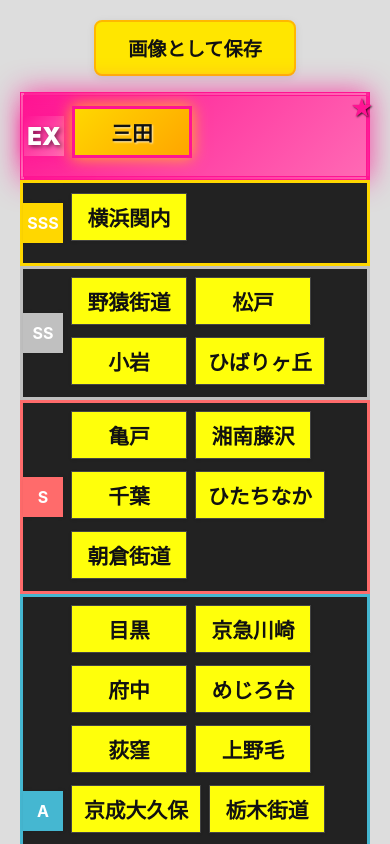
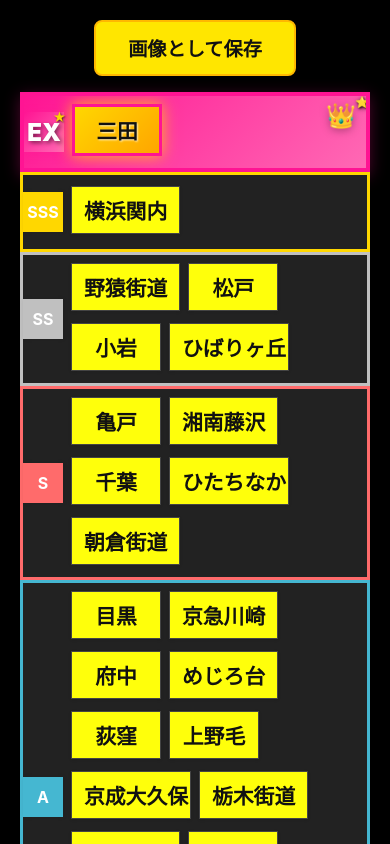
Before and after one commit to TakedaMK/jiro_tier, a React (Create React App) app: page / in a window 390 px wide. Shown: the top 844 px of the page. Built offline with nearby package versions, Linux system fonts and the light colour scheme; the HTML template or start-up script is replaced by a standard one.

Commit message:
iPhoneでの操作性強化

```diff
--- a/public/index.html
+++ b/public/index.html
@@ -17,13 +17,18 @@
     <link href="https://fonts.googleapis.com/css2?family=Noto+Sans+JP:wght@900&display=swap" rel="stylesheet">
     <title>Jiro Tier</title>
     <style>
-      /* iPhoneでの安全領域対応 */
+      /* iPhoneでのSafe Area対応 */
       body {
         margin: 0;
         padding: env(safe-area-inset-top) env(safe-area-inset-right) env(safe-area-inset-bottom) env(safe-area-inset-left);
         min-height: 100vh;
         -webkit-text-size-adjust: 100%;
         -webkit-tap-highlight-color: transparent;
+        /* Safe Area対応 */
+        padding-top: max(0px, env(safe-area-inset-top));
+        padding-bottom: max(0px, env(safe-area-inset-bottom));
+        padding-left: max(0px, env(safe-area-inset-left));
+        padding-right: max(0px, env(safe-area-inset-right));
       }
 
       /* タッチ操作の改善 */
@@ -41,6 +46,16 @@
         overflow-x: hidden;
         position: relative;
       }
+
+      /* iPhoneでのSafe Area対応 */
+      @supports (padding: max(0px)) {
+        body {
+          padding-top: max(0px, env(safe-area-inset-top));
+          padding-bottom: max(0px, env(safe-area-inset-bottom));
+          padding-left: max(0px, env(safe-area-inset-left));
+          padding-right: max(0px, env(safe-area-inset-right));
+        }
+      }
     </style>
   </head>
   <body>
--- a/src/App.css
+++ b/src/App.css
@@ -1,14 +1,14 @@
 .App {
   text-align: center;
+  background-color: #000000;
   min-height: 100vh;
-  background: #dddddd;
+  color: #ffffff;
 }
 
 .App-header {
-  background-color: rgba(40, 44, 52, 0.9);
+  background-color: #000000;
   padding: 20px;
-  color: white;
-  backdrop-filter: blur(10px);
+  color: #ffffff;
 }
 
 .App-header h1 {
@@ -17,6 +17,10 @@
   text-shadow: 2px 2px 4px rgba(0, 0, 0, 0.3);
 }
 
+.App-link {
+  color: #61dafb;
+}
+
 main {
   padding: 20px 0;
   flex: 1;
--- a/src/components/TierList.css
+++ b/src/components/TierList.css
@@ -1,7 +1,23 @@
+/* 全体のスタイル */
+body {
+  margin: 0;
+  padding: 0;
+  background-color: #000000;
+  color: #ffffff;
+  font-family: -apple-system, BlinkMacSystemFont, 'Segoe UI', 'Roboto', 'Oxygen',
+    'Ubuntu', 'Cantarell', 'Fira Sans', 'Droid Sans', 'Helvetica Neue',
+    sans-serif;
+  -webkit-font-smoothing: antialiased;
+  -moz-osx-font-smoothing: grayscale;
+}
+
+/* Tier List コンテナ */
 .tier-list-container {
-  padding: 20px;
   max-width: 1200px;
   margin: 0 auto;
+  padding: 20px;
+  background-color: #000000;
+  min-height: 100vh;
 }
 
 .tier-list {
@@ -97,6 +113,18 @@
   background-color: rgba(255, 107, 107, 0.1);
 }
 
+/* Safe Area対応 */
+.tier-list-container {
+  padding: 20px;
+  max-width: 1200px;
+  margin: 0 auto;
+  /* Safe Area対応 */
+  padding-left: max(20px, env(safe-area-inset-left));
+  padding-right: max(20px, env(safe-area-inset-right));
+  padding-top: max(20px, env(safe-area-inset-top));
+  padding-bottom: max(20px, env(safe-area-inset-bottom));
+}
+
 /* ドラッグアンドドロップの安定性向上 */
 .tier-list-vertical {
   display: flex;
@@ -104,6 +132,9 @@
   gap: 0px;
   min-height: 100vh;
   position: relative;
+  /* Safe Area対応 */
+  padding-top: env(safe-area-inset-top);
+  padding-bottom: env(safe-area-inset-bottom);
 }
 
 .tier-row {
@@ -178,16 +209,6 @@
   z-index: 2;
 }
 
-.restaurant-item .ramen-red {
-  color: #ff0000;
-  font-weight: 900;
-}
-
-.restaurant-item .ramen-black {
-  color: #111;
-  font-weight: 900;
-}
-
 .restaurant-item:active {
   cursor: grabbing;
   transform: scale(1.05);
@@ -200,6 +221,16 @@
   transform: rotate(5deg) scale(1.05);
   transition: all 0.2s ease;
   opacity: 0.8;
+}
+
+.restaurant-item .ramen-red {
+  color: #ff0000;
+  font-weight: 900;
+}
+
+.restaurant-item .ramen-black {
+  color: #111;
+  font-weight: 900;
 }
 
 .tier-row .restaurant-item {
@@ -284,7 +315,7 @@
   }
 }
 
-/* iPhoneでの安全領域対応 */
+/* iPhoneでのSafe Area対応 */
 @supports (padding: max(0px)) {
   .tier-list-container {
     padding-left: max(20px, env(safe-area-inset-left));
@@ -292,15 +323,31 @@
     padding-top: max(20px, env(safe-area-inset-top));
     padding-bottom: max(20px, env(safe-area-inset-bottom));
   }
+
+  /* 保存ボタンのSafe Area対応 */
+  .save-button {
+    margin-bottom: max(16px, env(safe-area-inset-bottom));
+  }
 }
 
 /* EXの特別なスタイル */
 .tier-row[data-tier="EX"] {
   border-width: 4px;
-  border-style: double;
+  border-style: solid;
   background: linear-gradient(135deg, #FF1493, #FF69B4);
-  box-shadow: 0 0 20px rgba(255, 20, 147, 0.5);
-  animation: exGlow 2s ease-in-out infinite alternate;
+  box-shadow: 0 4px 15px rgba(255, 20, 147, 0.3);
+  position: relative;
+  overflow: hidden;
+}
+
+.tier-row[data-tier="EX"]::before {
+  content: "👑";
+  position: absolute;
+  top: 5px;
+  right: 10px;
+  font-size: 1.5rem;
+  z-index: 10;
+  filter: drop-shadow(0 2px 4px rgba(0, 0, 0, 0.3));
 }
 
 .tier-row[data-tier="EX"] .tier-label {
@@ -308,31 +355,46 @@
   font-size: 1.5rem;
   font-weight: 900;
   text-shadow: 2px 2px 4px rgba(0, 0, 0, 0.5);
-  box-shadow: 0 0 15px rgba(255, 20, 147, 0.8);
+  box-shadow: 0 2px 8px rgba(255, 20, 147, 0.4);
+  position: relative;
+}
+
+.tier-row[data-tier="EX"] .tier-label::after {
+  content: "★";
+  position: absolute;
+  top: -2px;
+  right: -2px;
+  color: #FFD700;
+  font-size: 0.8rem;
+  text-shadow: 1px 1px 2px rgba(0, 0, 0, 0.8);
 }
 
 .tier-row[data-tier="EX"] .restaurant-item {
   background: linear-gradient(135deg, #FFD700, #FFA500);
   border: 2px solid #FF1493;
-  box-shadow: 0 0 10px rgba(255, 215, 0, 0.5);
+  box-shadow: 0 2px 8px rgba(255, 215, 0, 0.3);
   font-weight: 900;
   color: #000;
   text-shadow: 1px 1px 2px rgba(255, 255, 255, 0.8);
+  position: relative;
 }
 
-@keyframes exGlow {
-  0% {
-    box-shadow: 0 0 20px rgba(255, 20, 147, 0.5);
-  }
-  100% {
-    box-shadow: 0 0 30px rgba(255, 20, 147, 0.8);
-  }
+.tier-row[data-tier="EX"] .restaurant-item::before {
+  content: "⭐";
+  position: absolute;
+  top: -3px;
+  right: -3px;
+  font-size: 0.7rem;
+  filter: drop-shadow(0 1px 2px rgba(0, 0, 0, 0.5));
 }
 
 /* EXのドラッグ制限の視覚的フィードバック */
 .tier-row[data-tier="EX"].drag-over {
-  animation: exGlow 0.5s ease-in-out infinite alternate;
+  background: linear-gradient(135deg, #FF1493, #FF69B4);
   border-color: #FFD700 !important;
+  box-shadow: 0 6px 20px rgba(255, 20, 147, 0.5);
+  transform: scale(1.01);
+  transition: all 0.3s ease;
 }
 
 /* 三田の特別なスタイル */
@@ -355,3 +417,68 @@
   font-size: 1.2rem;
   text-shadow: 1px 1px 2px rgba(0, 0, 0, 0.8);
 }
+
+/* 保存ボタン関連のスタイル */
+.save-buttons {
+  display: flex;
+  gap: 12px;
+  justify-content: center;
+  margin: 16px 0;
+  flex-wrap: wrap;
+}
+
+.preview-button,
+.save-button {
+  padding: 12px 24px;
+  font-size: 1.1rem;
+  font-weight: bold;
+  border: 2px solid;
+  border-radius: 8px;
+  cursor: pointer;
+  transition: all 0.2s ease;
+  box-shadow: 0 2px 8px rgba(0,0,0,0.1);
+}
+
+.preview-button {
+  background: #4CAF50;
+  color: white;
+  border-color: #45a049;
+}
+
+.preview-button:hover {
+  background: #45a049;
+  transform: translateY(-1px);
+  box-shadow: 0 4px 12px rgba(0,0,0,0.15);
+}
+
+.preview-button:disabled {
+  background: #ccc;
+  border-color: #ccc;
+  cursor: not-allowed;
+  transform: none;
+}
+
+.save-button {
+  background: #ffe600;
+  color: #111;
+  border-color: #ffb800;
+}
+
+.save-button:hover {
+  background: #ffd700;
+  transform: translateY(-1px);
+  box-shadow: 0 4px 12px rgba(0,0,0,0.15);
+}
+
+/* レスポンシブ対応 */
+@media (max-width: 768px) {
+  .save-buttons {
+    flex-direction: column;
+    align-items: center;
+  }
+
+  .preview-button,
+  .save-button {
+    width: 200px;
+  }
+}
--- a/src/components/TierList/SaveButton.tsx
+++ b/src/components/TierList/SaveButton.tsx
@@ -1,14 +1,19 @@
 import React from 'react';
 import { saveImage } from './utils';
+import '../TierList.css';
 
 interface SaveButtonProps {
   tierListRef: React.RefObject<HTMLDivElement>;
 }
 
-export const SaveButton: React.FC<SaveButtonProps> = ({ tierListRef }) => {
+const SaveButton: React.FC<SaveButtonProps> = ({ tierListRef }) => {
   const handleSaveImage = () => {
     saveImage(tierListRef);
   };
+
+  // iPhoneかどうかを判定
+  const isIOS = /iPhone|iPad|iPod/.test(navigator.userAgent);
+  const buttonText = isIOS ? 'フォトに保存' : '画像として保存';
 
   return (
     <button
@@ -27,7 +32,9 @@ export const SaveButton: React.FC<SaveButtonProps> = ({ tierListRef }) => {
         boxShadow: '0 2px 8px rgba(0,0,0,0.08)'
       }}
     >
-      画像として保存
+      {buttonText}
     </button>
   );
 };
+
+export default SaveButton;
--- a/src/index.css
+++ b/src/index.css
@@ -5,9 +5,15 @@ body {
     sans-serif;
   -webkit-font-smoothing: antialiased;
   -moz-osx-font-smoothing: grayscale;
+  background-color: #000000;
+  color: #ffffff;
 }
 
 code {
   font-family: source-code-pro, Menlo, Monaco, Consolas, 'Courier New',
     monospace;
 }
+
+* {
+  box-sizing: border-box;
+}
```
Also changed, not shown: src/components/TierList/index.tsx (+12 -8 lines), src/components/TierList/utils.ts (+79 -15 lines).
